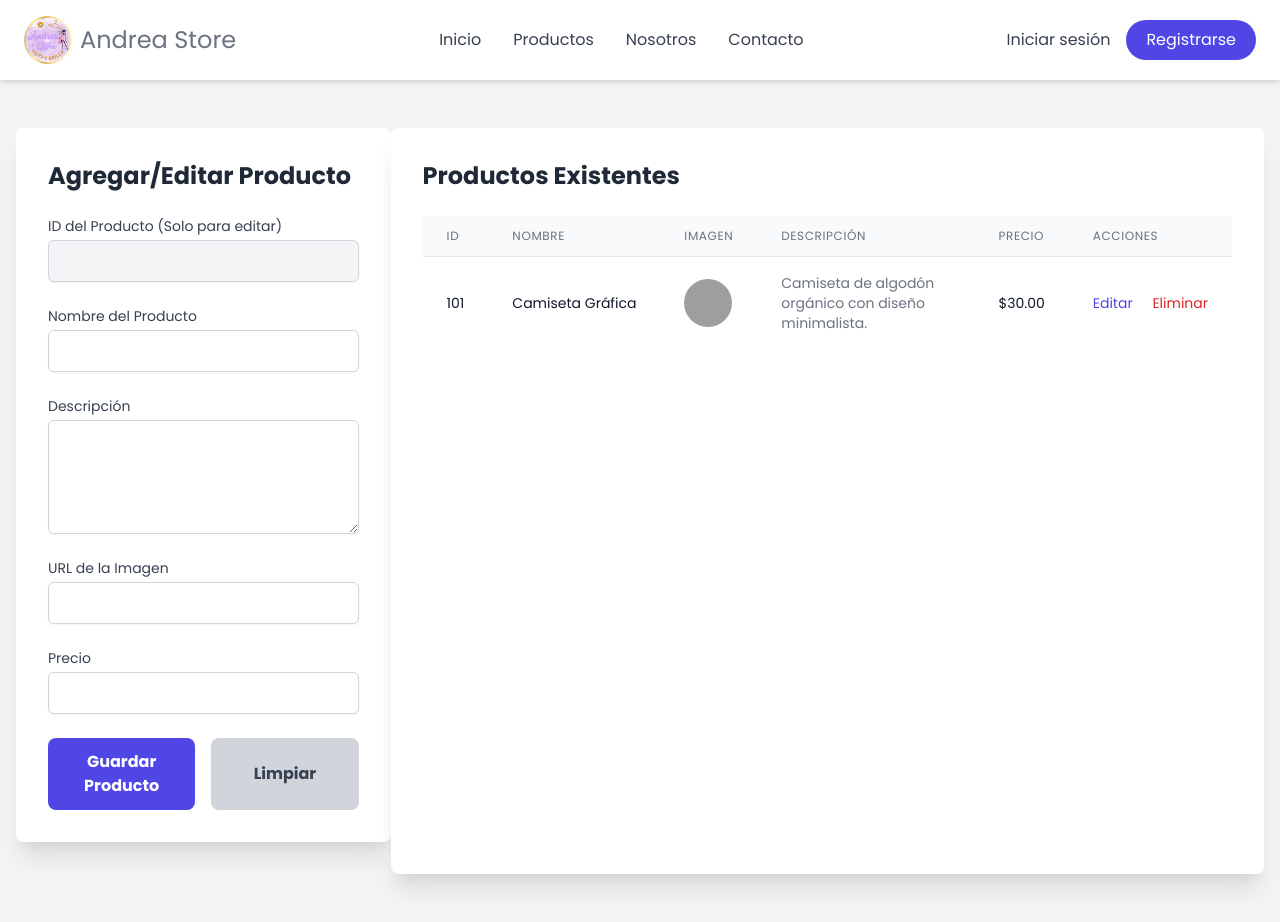
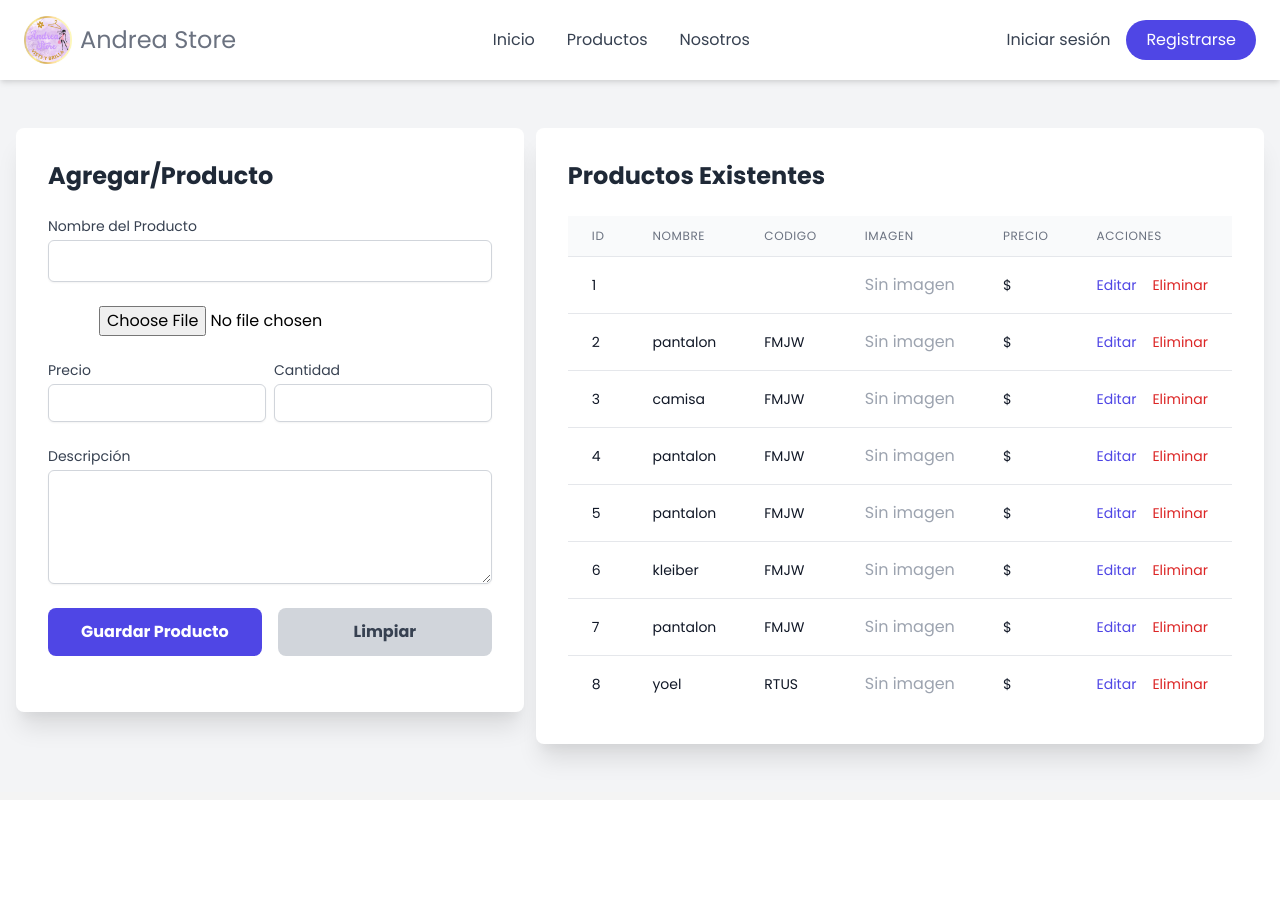
Before and after one commit to Leonardo-Rodriguez2/Proyecto-Tienda-Online, a PHP site: page /pages/product.management.view.php in a window 1280 px wide. After the commit the page ends 780 px from the top, so only its background shows below. Run offline with PHP 8.4, Linux system fonts and the light colour scheme; data comes from the database, SQL or seed files in the repository; data that the repository does not hold is empty; grey boxes are pictures that could not be loaded.

Commit message:
agregando servicio de agregar producto y mostrar productos

```diff
--- a/layouts/header.nav.component/header.nav.component.php
+++ b/layouts/header.nav.component/header.nav.component.php
@@ -52,10 +52,11 @@
             const authButtons = document.getElementById('auth-buttons');
 
             const links = {
-                user: [
+                cliente: [
                     { text: 'Inicio', href: '../../Proyecto-Kleibel/pages/welcome.view.php' },
                     { text: 'Productos', href: '../../Proyecto-Kleibel/pages/list.product.view.php' },
-                    { text: 'Nosotros', href: '#nosotros' }
+                    { text: 'Compras', href: '#nosotros' },
+                    { text: 'Perfil', href: '#nosotros' },
                 ],
                 admin: [
                     { text: 'Inicio', href: '../../Proyecto-Kleibel/pages/welcome.view.php' },
@@ -74,7 +75,6 @@
                     { text: 'Inicio', href: '../../Proyecto-Kleibel/pages/welcome.view.php' },
                     { text: 'Productos', href: '../../Proyecto-Kleibel/pages/list.product.view.php' },
                     { text: 'Nosotros', href: '#nosotros' },
-                    { text: 'Contacto', href: '#contacto' }
                 ]
             };
 
--- a/pages/product.management.view.php
+++ b/pages/product.management.view.php
@@ -1,45 +1,51 @@
 
 <?php
     include ("../layouts/header.nav.component/header.nav.component.php");
+    include ("../php/list.product.php");
 ?>
 
 <section class="bg-gray-100">
 
-    <main class="flex justify-between px-4 py-8 md:py-12">
+    <main class="flex px-4 py-8 md:py-12 gap-3">
 
-        <div class="bg-white rounded-lg shadow-xl p-6 md:p-8 mb-8">
-            <h3 class="text-xl md:text-2xl font-bold text-gray-800 mb-6">Agregar/Editar Producto</h3>
+        <div class="w-full bg-white max-w-xl rounded-lg shadow-xl p-6 md:p-8 mb-8">
+            <h3 class="text-xl md:text-2xl font-bold text-gray-800 mb-6">Agregar/Producto</h3>
 
-            <form action="#" method="POST" class="space-y-6">
-                <div>
-                    <label for="id_producto" class="block text-sm font-medium text-gray-700">ID del Producto (Solo para editar)</label>
-                    <input type="text" id="id_producto" name="id_producto" disabled
-                           class="mt-1 block w-full px-4 py-2 border border-gray-300 rounded-md shadow-sm bg-gray-100 text-gray-500 cursor-not-allowed">
-                </div>
-
+<form action="../php/add.product.php" method="POST" enctype="multipart/form-data" class="space-y-6">
                 <div>
                     <label for="nombre_producto" class="block text-sm font-medium text-gray-700">Nombre del Producto</label>
-                    <input type="text" id="nombre_producto" name="nombre_producto" required
+                    <input type="text" id="nombre_producto" name="name_product" required
                            class="mt-1 block w-full px-4 py-2 border border-gray-300 rounded-md shadow-sm focus:ring-indigo-500 focus:border-indigo-500">
                 </div>
 
-                <div>
+<div class="flex items-center justify-center w-full">
+        <input type="file" name="img_product" />
+</div>
+
+
+                <div class="flex gap-2">
+                    <label for="precio_producto" class="block text-sm font-medium text-gray-700">Precio
+
+                     <input type="number" id="precio_producto" name="price_product" step="0.01" required
+                           class="mt-1 block w-full px-4 py-2 border border-gray-300 rounded-md shadow-sm focus:ring-indigo-500 focus:border-indigo-500">
+
+                    </label>
+                                               <label for="precio_producto" class="block text-sm font-medium text-gray-700">Cantidad
+
+
+                                                                   <input type="number" id="amount_product" name="amount_product" step="0.01" required
+                           class="mt-1 block w-full px-4 py-2 border border-gray-300 rounded-md shadow-sm focus:ring-indigo-500 focus:border-indigo-500">
+
+                                               </label>
+                </div>
+
+
+                 <div>
                     <label for="descripcion_producto" class="block text-sm font-medium text-gray-700">Descripción</label>
-                    <textarea id="descripcion_producto" name="descripcion_producto" rows="4" required
+                    <textarea id="descripcion_producto" name="description_product" rows="4" required
                               class="mt-1 block w-full px-4 py-2 border border-gray-300 rounded-md shadow-sm focus:ring-indigo-500 focus:border-indigo-500"></textarea>
                 </div>
 
-                <div>
-                    <label for="imagen_producto" class="block text-sm font-medium text-gray-700">URL de la Imagen</label>
-                    <input type="url" id="imagen_producto" name="imagen_producto" required
-                           class="mt-1 block w-full px-4 py-2 border border-gray-300 rounded-md shadow-sm focus:ring-indigo-500 focus:border-indigo-500">
-                </div>
-
-                <div>
-                    <label for="precio_producto" class="block text-sm font-medium text-gray-700">Precio</label>
-                    <input type="number" id="precio_producto" name="precio_producto" step="0.01" required
-                           class="mt-1 block w-full px-4 py-2 border border-gray-300 rounded-md shadow-sm focus:ring-indigo-500 focus:border-indigo-500">
-                </div>
 
                 <div class="flex gap-4">
                     <button type="submit" class="w-full sm:w-1/2 bg-indigo-600 text-white font-bold py-3 rounded-lg hover:bg-indigo-700 transition duration-300">
@@ -52,7 +58,7 @@
             </form>
         </div>
 
-        <div class="bg-white rounded-lg shadow-xl p-6 md:p-8">
+        <div class="w-full bg-white rounded-lg shadow-xl p-6 md:p-8">
             <h3 class="text-xl md:text-2xl font-bold text-gray-800 mb-6">Productos Existentes</h3>
 
             <div class="overflow-x-auto">
@@ -61,28 +67,41 @@
                         <tr>
                             <th scope="col" class="px-6 py-3 text-left text-xs font-medium text-gray-500 uppercase tracking-wider">ID</th>
                             <th scope="col" class="px-6 py-3 text-left text-xs font-medium text-gray-500 uppercase tracking-wider">Nombre</th>
+                            <th scope="col" class="px-6 py-3 text-left text-xs font-medium text-gray-500 uppercase tracking-wider">codigo</th>
                             <th scope="col" class="px-6 py-3 text-left text-xs font-medium text-gray-500 uppercase tracking-wider">Imagen</th>
-                            <th scope="col" class="px-6 py-3 text-left text-xs font-medium text-gray-500 uppercase tracking-wider">Descripción</th>
                             <th scope="col" class="px-6 py-3 text-left text-xs font-medium text-gray-500 uppercase tracking-wider">Precio</th>
                             <th scope="col" class="px-6 py-3 text-left text-xs font-medium text-gray-500 uppercase tracking-wider">Acciones</th>
                         </tr>
                     </thead>
                     <tbody class="bg-white divide-y divide-gray-200">
-                        <tr>
-                            <td class="px-6 py-4 whitespace-nowrap text-sm text-gray-900">101</td>
-                            <td class="px-6 py-4 whitespace-nowrap text-sm text-gray-900">Camiseta Gráfica</td>
-                            <td class="px-6 py-4 whitespace-nowrap">
-                                <img class="h-12 w-12 rounded-full object-cover" src="https://images.unsplash.com/photo-1594732168923-a12b48651c6c?q=80&w=2670&auto=format&fit=crop" alt="Producto">
-                            </td>
-                            <td class="px-6 py-4 max-w-xs overflow-hidden text-sm text-gray-500">
-                                Camiseta de algodón orgánico con diseño minimalista.
-                            </td>
-                            <td class="px-6 py-4 whitespace-nowrap text-sm font-medium text-gray-900">$30.00</td>
-                            <td class="px-6 py-4 whitespace-nowrap text-right text-sm font-medium">
-                                <a href="#" class="text-indigo-600 hover:text-indigo-900 mr-4">Editar</a>
-                                <a href="#" class="text-red-600 hover:text-red-900">Eliminar</a>
-                            </td>
-                        </tr>
+
+                        <?php
+                        include '../php/conexion.php';
+                        $result = mysqli_query($conexion, "SELECT * FROM productos");
+                        if ($result) {
+                            while ($row = mysqli_fetch_assoc($result)) {
+                                echo '<tr>';
+                                echo '<td class="px-6 py-4 whitespace-nowrap text-sm text-gray-900">' . $row['id'] . '</td>';
+                                echo '<td class="px-6 py-4 whitespace-nowrap text-sm text-gray-900">' . htmlspecialchars($row['nombre']) . '</td>';
+                                echo '<td class="px-6 py-4 whitespace-nowrap text-sm text-gray-900">' . htmlspecialchars($row['codigo']) . '</td>';
+                                echo '<td class="px-6 py-4 whitespace-nowrap">';
+                                if (!empty($row['imagen'])) {
+                                    echo '<img class="h-12 w-12 rounded-[6px] object-cover" src="../img/' . htmlspecialchars($row['imagen']) . '" alt="Producto">';
+                                } else {
+                                    echo '<span class="text-gray-400">Sin imagen</span>';
+                                }
+                                echo '</td>';
+                                echo '<td class="px-6 py-4 whitespace-nowrap text-sm font-medium text-gray-900">$' . $row['precio'] . '</td>';
+                                echo '<td class="px-6 py-4 whitespace-nowrap text-right text-sm font-medium">';
+                                echo '<a href="#" class="text-indigo-600 hover:text-indigo-900 mr-4">Editar</a>';
+                                echo '<a href="#" class="text-red-600 hover:text-red-900">Eliminar</a>';
+                                echo '</td>';
+                                echo '</tr>';
+                            }
+                        } else {
+                            echo '<tr><td colspan="5">Error en la consulta: ' . mysqli_error($conexion) . '</td></tr>';
+                        }
+                        ?>
                         </tbody>
                 </table>
             </div>
--- /dev/null
+++ b/php/list.product.php
@@ -0,0 +1,6 @@
+<?php
+include 'conexion.php';
+
+$result = mysqli_query($conexion, "SELECT * FROM productos");
+
+?>
--- a/php/register.user.service.php
+++ b/php/register.user.service.php
@@ -10,7 +10,7 @@
 if(isset($_POST['rol'])){
   $rol = $_POST['rol'];
 }else{
-  $rol = 'user';
+  $rol = 'cliente';
 }
 
 
```
Also changed, not shown: pages/list.product.view.php (+22 -2 lines), pages/user.management.view.php (+13 -8 lines), pages/welcome.view.php (+22 -2 lines), php/add.product.php (+27 -29 lines), img/185431774_1210706476033050_6404708606541134745_n.jpg (added), img/6894bd95afdca.jpeg (added), img/Captura de pantalla_2025-09-09_14-09-43.png (added), img/Captura de pantalla_2025-09-24_15-27-25.png (added), img/Gemini_Generated_Image_gcfe0ygcfe0ygcfe.png (added).
